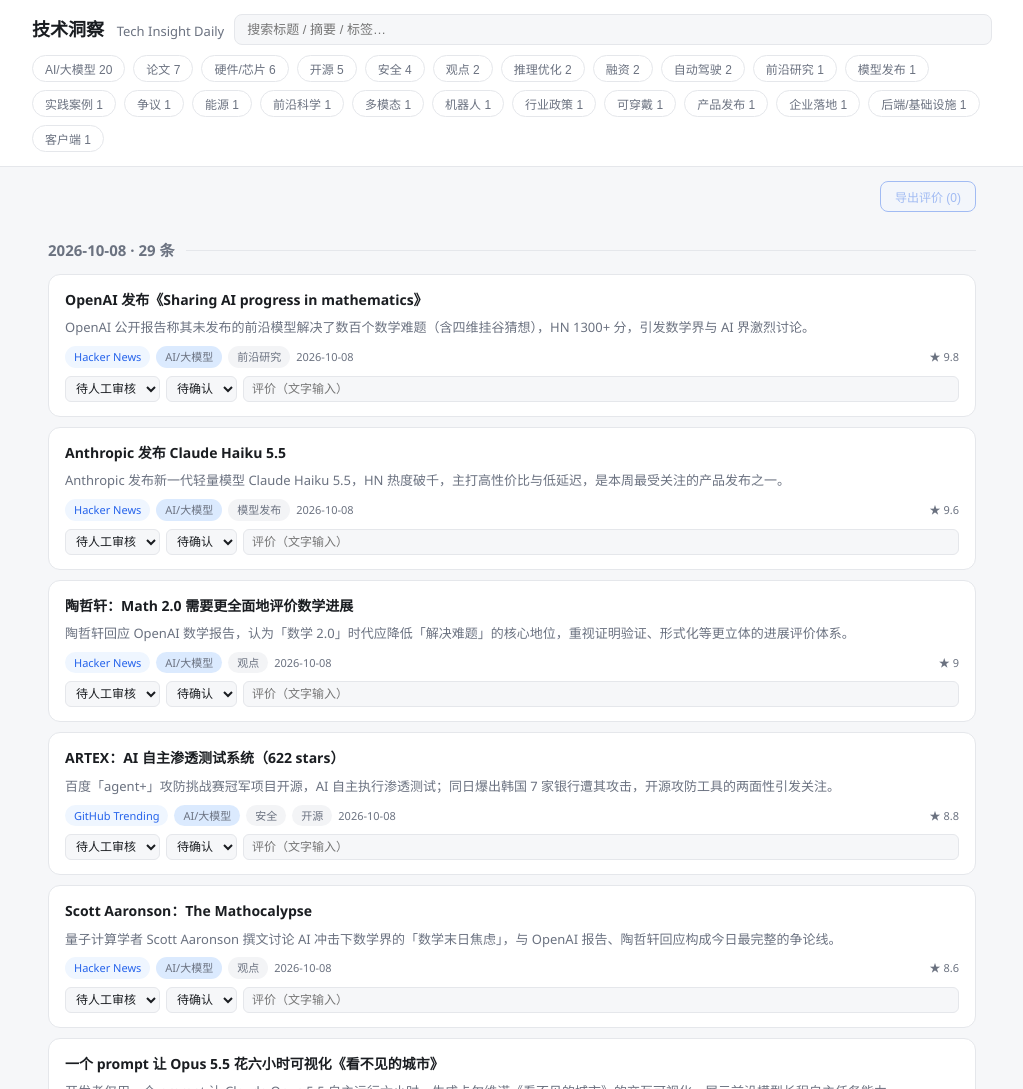
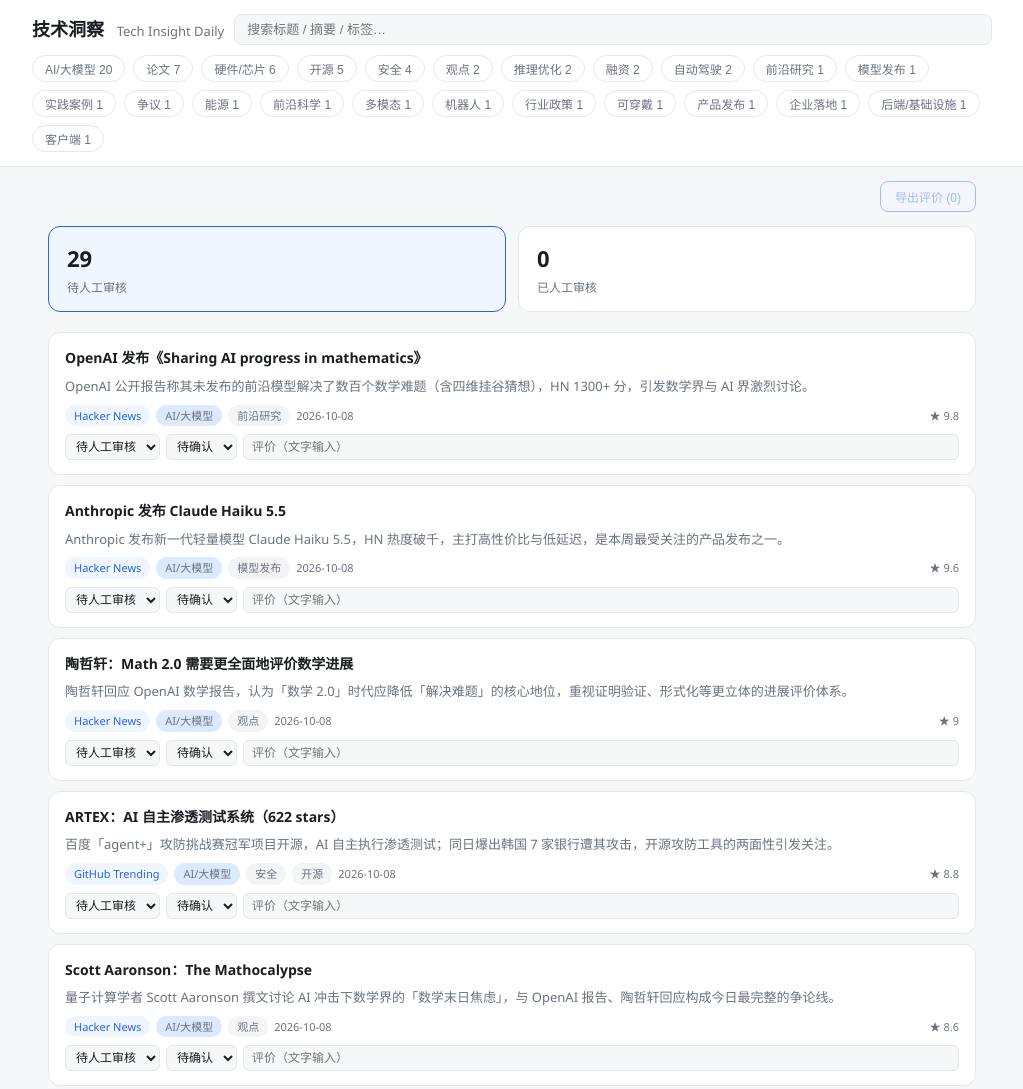
Before and after one commit to zzllulu2026/tech_insight, a plain HTML site: page index.html in a window 1280 px wide. Shown: the top 1089 px of the page, without its empty margins (128-1151 px from the left). Drawn offline with Linux system fonts and the light colour scheme.

Commit message:
UI: two-card review status categories (pending/reviewed), remove date grouping

```diff
--- a/index.html
+++ b/index.html
@@ -49,6 +49,11 @@
   #exportBtn{padding:6px 14px;border-radius:8px;border:1px solid var(--accent);background:var(--accent-soft);color:var(--accent);font-size:12px;cursor:pointer}
   #exportBtn:disabled{opacity:.4;cursor:default}
   .empty{text-align:center;color:var(--muted);padding:60px 0;font-size:14px}
+  .catcards{max-width:960px;margin:14px auto 0;padding:0 16px;display:flex;gap:12px}
+  .catcard{flex:1;background:var(--card);border:1px solid var(--border);border-radius:12px;padding:14px 18px;cursor:pointer}
+  .catcard.on{border-color:var(--accent);background:var(--accent-soft)}
+  .catcard .n{font-size:22px;font-weight:600;color:var(--text)}
+  .catcard .l{font-size:12px;color:var(--muted);margin-top:2px}
 </style>
 </head>
 <body>
@@ -64,12 +69,18 @@
 <div class="toolbar" style="margin-top:14px">
   <button id="exportBtn" onclick="exportReviews()" disabled>导出评价 (0)</button>
 </div>
+<div class="catcards" id="catcards"></div>
 <main id="list"><div class="empty">正在加载 manifest.json …</div></main>
 
 <script>
 const CAT_CLS = {"AI/大模型":"cat-ai","后端/基础设施":"cat-infra","硬件/芯片":"cat-hw"};
 let ALL = [], MANIFEST = null, ACTIVE_TAGS = new Set(), QUERY = "";
+let CAT_FILTER = "待人工审核";
 const REVIEWS = JSON.parse(localStorage.getItem("ti_reviews") || "{}");
+
+function stateOf(it){
+  return (REVIEWS[it.id]||{}).state === "已人工审核" ? "已人工审核" : "待人工审核";
+}
 
 function refreshExportBtn(){
   const n = Object.keys(REVIEWS).length;
@@ -119,18 +130,30 @@
 function render(){
   const list = document.getElementById("list");
   let items = ALL;
+  if (CAT_FILTER) items = items.filter(i => stateOf(i) === CAT_FILTER);
   if (ACTIVE_TAGS.size) items = items.filter(i => (i.tags||[]).some(t=>ACTIVE_TAGS.has(t)));
   if (QUERY) {
     const q = QUERY.toLowerCase();
     items = items.filter(i => (i.title+i.summary+(i.tags||[]).join()).toLowerCase().includes(q));
   }
   if (!items.length){ list.innerHTML = `<div class="empty">没有匹配的线索</div>`; return; }
-  const byDate = {};
-  for (const it of items) (byDate[it.date?.slice(0,10) || "未知日期"] ||= []).push(it);
-  const dates = Object.keys(byDate).sort().reverse();
-  list.innerHTML = dates.map(d =>
-    `<div class="datehead">${d} · ${byDate[d].length} 条</div>` + byDate[d].map(card).join("")
-  ).join("");
+  list.innerHTML = items.map(card).join("");
+}
+
+function setCat(c){
+  CAT_FILTER = (CAT_FILTER === c) ? "" : c;
+  renderCatcards(); render();
+}
+function renderCatcards(){
+  const pend = ALL.filter(i => stateOf(i) === "待人工审核").length;
+  const done = ALL.length - pend;
+  document.getElementById("catcards").innerHTML = `
+    <div class="catcard ${CAT_FILTER==="待人工审核"?"on":""}" onclick="setCat('待人工审核')">
+      <div class="n">${pend}</div><div class="l">待人工审核</div>
+    </div>
+    <div class="catcard ${CAT_FILTER==="已人工审核"?"on":""}" onclick="setCat('已人工审核')">
+      <div class="n">${done}</div><div class="l">已人工审核</div>
+    </div>`;
 }
 
 function updReview(id, field, value){
@@ -138,7 +161,7 @@
   REVIEWS[id][field] = value;
   REVIEWS[id].reviewed_at = new Date().toISOString();
   localStorage.setItem("ti_reviews", JSON.stringify(REVIEWS));
-  refreshExportBtn(); render();
+  refreshExportBtn(); renderCatcards(); render();
 }
 function exportReviews(){
   const clean = Object.values(REVIEWS);
@@ -171,7 +194,7 @@
       `<div class="empty">未找到 leads/manifest.json —— 请先运行数据生成步骤，或通过本地 HTTP 服务打开本页（如 <code>npx serve</code>）</div>`;
     return;
   }
-  refreshExportBtn(); renderTagbar(); render();
+  refreshExportBtn(); renderTagbar(); renderCatcards(); render();
 })();
 </script>
 </body>
```
